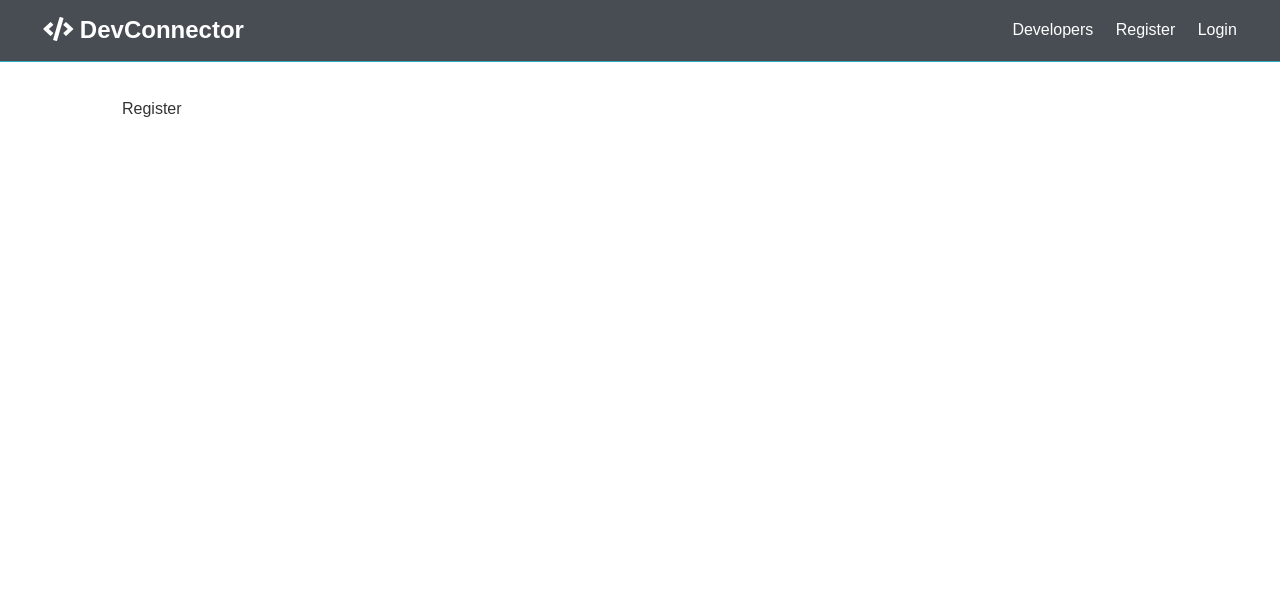
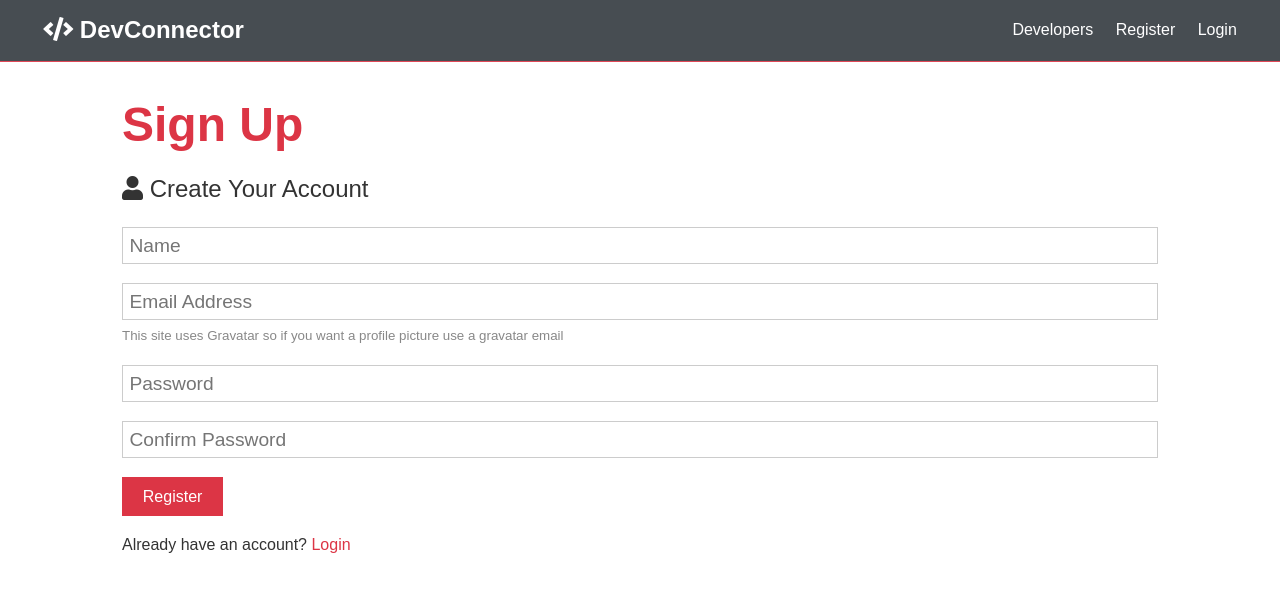
Before and after one commit to tyhunt24/DevConnector, a React (Create React App) app in the folder client/: page /register in a window 1280 px wide. Shown: the top 592 px of the page. Built offline with nearby package versions, Linux system fonts and the light colour scheme.

Commit message:
Styles on Login and Register form complete

```diff
--- a/client/src/App.css
+++ b/client/src/App.css
@@ -1,6 +1,6 @@
 /* Global Styles */
 :root {
-  --primary-color: #17a2b8;
+  --primary-color: #dc3545;
   --dark-color: #343a40;
   --light-color: #f4f4f4;
   --danger-color: #dc3545;
--- a/client/src/components/auth/Login.js
+++ b/client/src/components/auth/Login.js
@@ -1,10 +1,41 @@
-import React from 'react'
+import React, {Fragment, useState} from 'react'
+import {Link} from "react-router-dom"
 
 const Login = () => {
+       //initial useState hook setup
+       const [formData, setFormData] = useState({
+        email: "",
+        password: "",
+    });
+
+    //destructor the form data for use state
+    const {email, password} = formData;
+
+    //allows us to make changes
+    const onChange = e => setFormData({...formData, [e.target.name]: e.target.value})
+
+    //submit the data the user enters
+    const onSubmit = e => {
+      e.preventDefault()
+      console.log(formData)
+    }
     return (
-        <div>
-            Login
-        </div>
+        <Fragment>
+            <h1 className="large text-primary">Login</h1>
+            <p className="lead"><i className="fas fa-user"></i> Sign in to your account</p>
+            <form className="form" onSubmit={e => onSubmit(e)}>
+                <div className="form-group">
+                    <input type="email" placeholder="Email" name="email" value={email} onChange={e => onChange(e)} />
+                </div>
+                <div className="form-group">
+                    <input type="password" placeholder="Password" name="password" value={password}  onChange={e => onChange(e)} />
+                </div>
+                <input type="submit" className="btn btn-primary" value="Login" />
+            </form>
+            <p className="my-1">
+                Don't have an account? <Link to="/register">Register</Link>
+            </p>
+        </Fragment>
     )
 }
 
--- a/client/src/components/auth/Register.js
+++ b/client/src/components/auth/Register.js
@@ -1,10 +1,57 @@
-import React from 'react'
+import React, {Fragment, useState} from 'react'
+import {Link} from "react-router-dom"
 
 const Register = () => {
+    //initial useState hook setup
+    const [formData, setFormData] = useState({
+        name: "",
+        email: "",
+        password: "",
+        password2: ""
+    });
+
+    //destructor the form data for use state
+    const {name, email, password, password2} = formData;
+
+    //allows us to make changes
+    const onChange = e => setFormData({...formData, [e.target.name]: e.target.value})
+
+    //submit the data the user enters
+    const onSubmit = e => {
+        e.preventDefault()
+        if(password !== password2) {
+            console.log("Passwords do not match")
+        } else {
+            console.log(formData)
+        }
+    }
+
     return (
-     <div>
-         Register
-     </div>
+        <Fragment>
+            <h1 className="large text-primary">Sign Up</h1>
+            <p className="lead"><i className="fas fa-user"></i> Create Your Account</p>
+            <form className="form" onSubmit={e => onSubmit(e)}>
+                <div className="form-group">
+                    <input type="text" placeholder="Name" name="name" value={name} onChange={e => onChange(e)} />
+                </div>
+                <div className="form-group">
+                    <input type="email" placeholder="Email Address" name="email" value={email}  onChange={e => onChange(e)} />
+                    <small className="form-text">This site uses Gravatar so if you want a profile picture
+                    use a gravatar email</small>
+                </div>
+                <div className="form-group">
+                    <input type="password" placeholder="Password" name="password" minLength="6" value={password}  onChange={e => onChange(e)} />
+                </div>
+                <div className="form-group">
+                    <input type="password" placeholder="Confirm Password" name="password2" minLength="6" value={password2}  onChange={e => onChange(e)} />
+                </div>
+                <input type="submit" className="btn btn-primary" value="Register" />
+            </form>
+            <p className="my-1">
+                Already have an account? <Link to="/login">Login</Link>
+            </p>
+        </Fragment>
+
     )
 }
 
```
